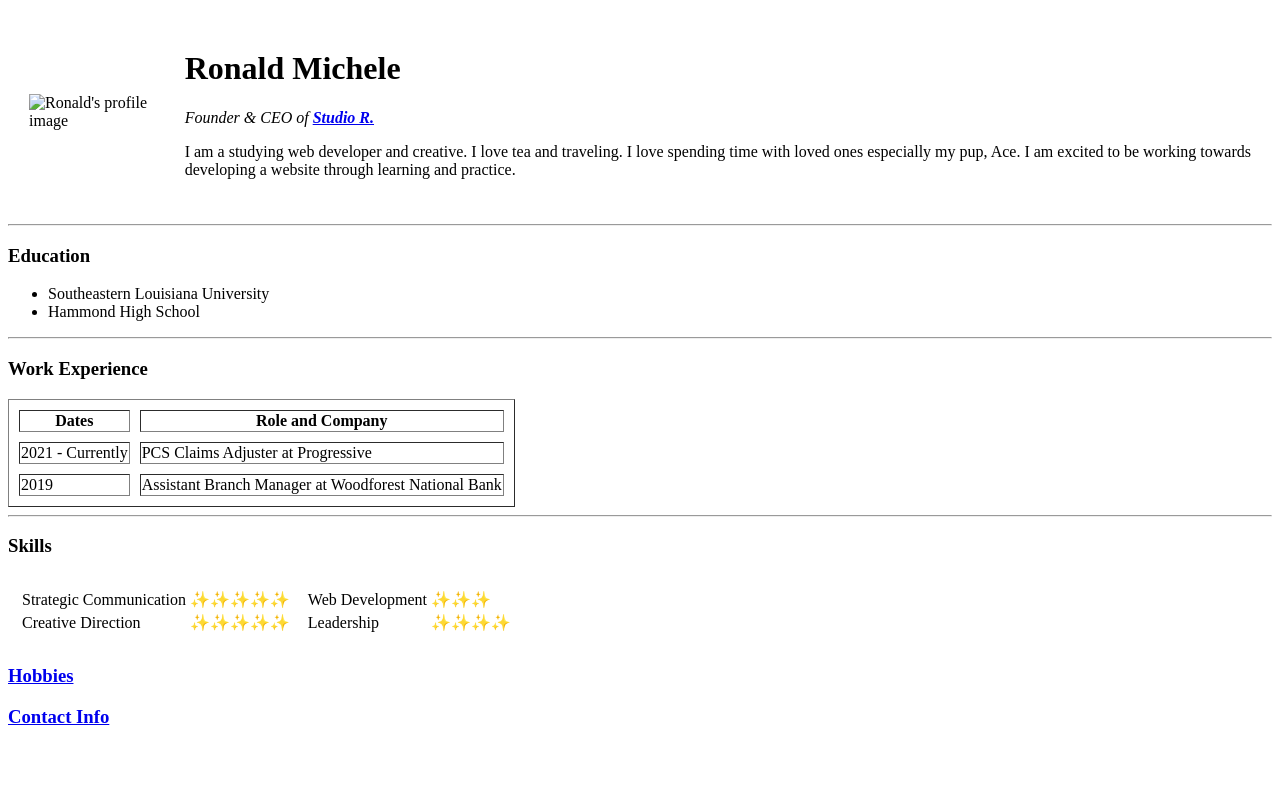
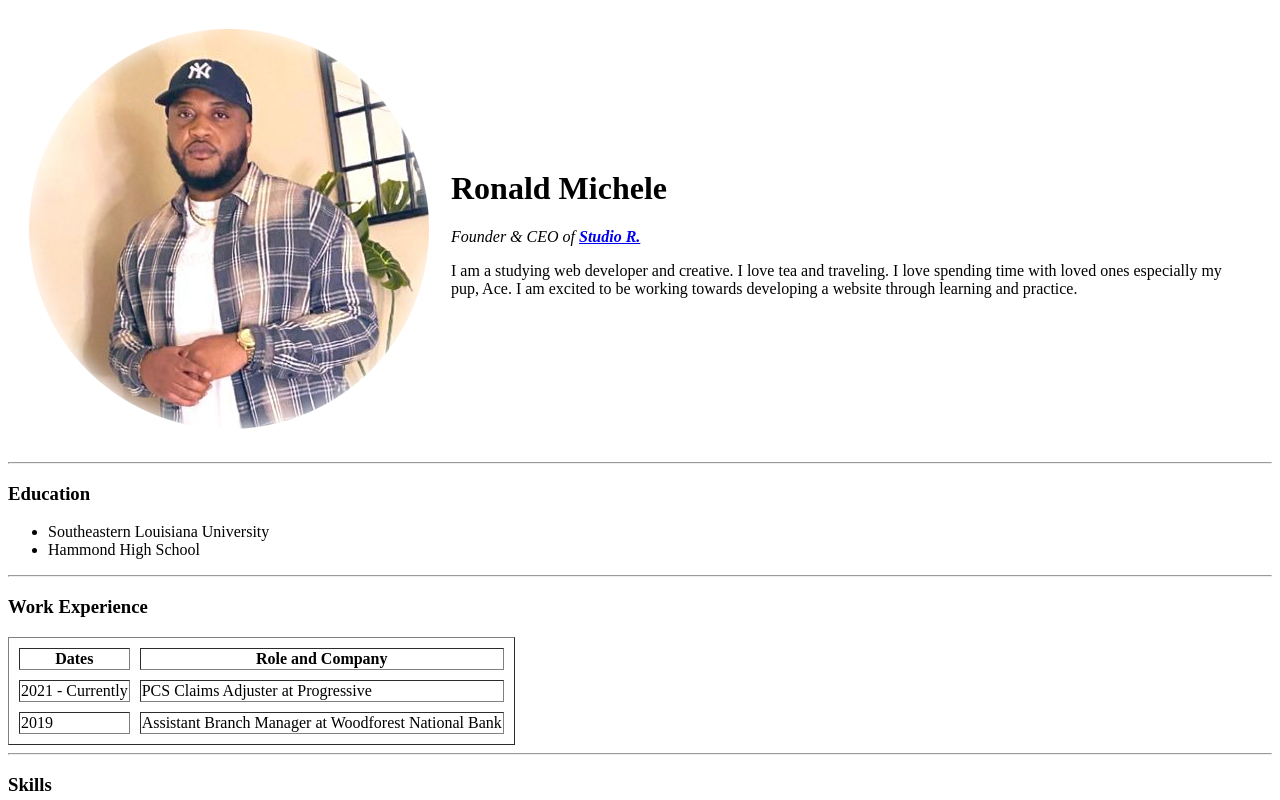
Before and after one commit to RoMiDevs/CV, a plain HTML site: page index.html in a window 1280 px wide. Shown: the top 800 px of the page. Drawn offline with Linux system fonts and the light colour scheme.

Commit message:
Update index.html

```diff
--- a/index.html
+++ b/index.html
@@ -9,7 +9,7 @@
 <body>
   <table cellspacing="20">
     <tr>
-      <td><img src="Image/BJHEADSHOT.jpg" alt="Ronald's profile image"></td>
+      <td><img src="Image/BJHEADSHOT.png" alt="Ronald's profile image"></td>
       <td>
         <h1>Ronald Michele</h1>
         <p><em>Founder & CEO of <strong><a href="https://www.linkedin.com/in/ronald-michele-323b29167/">Studio R.</a></strong></em></p>
```
